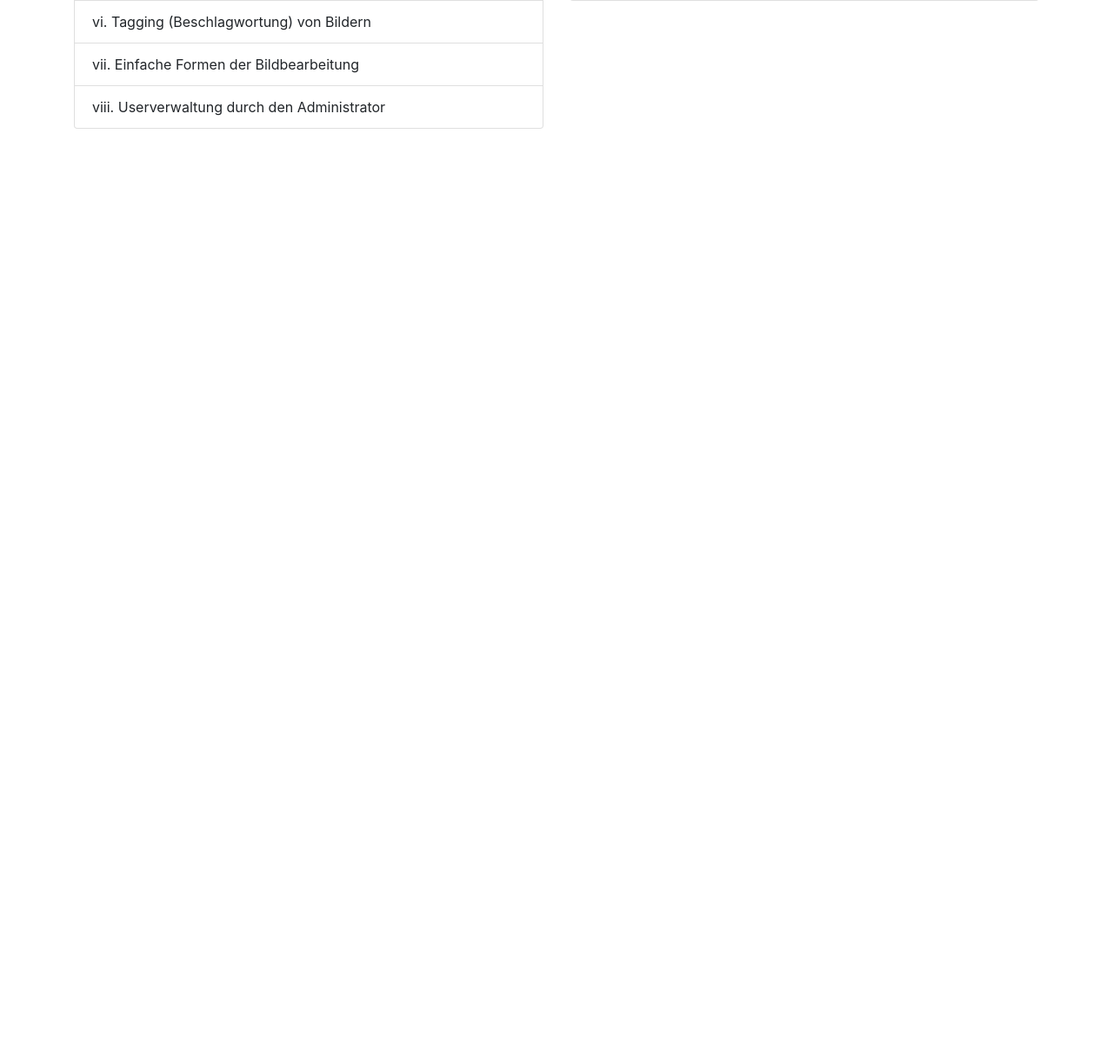
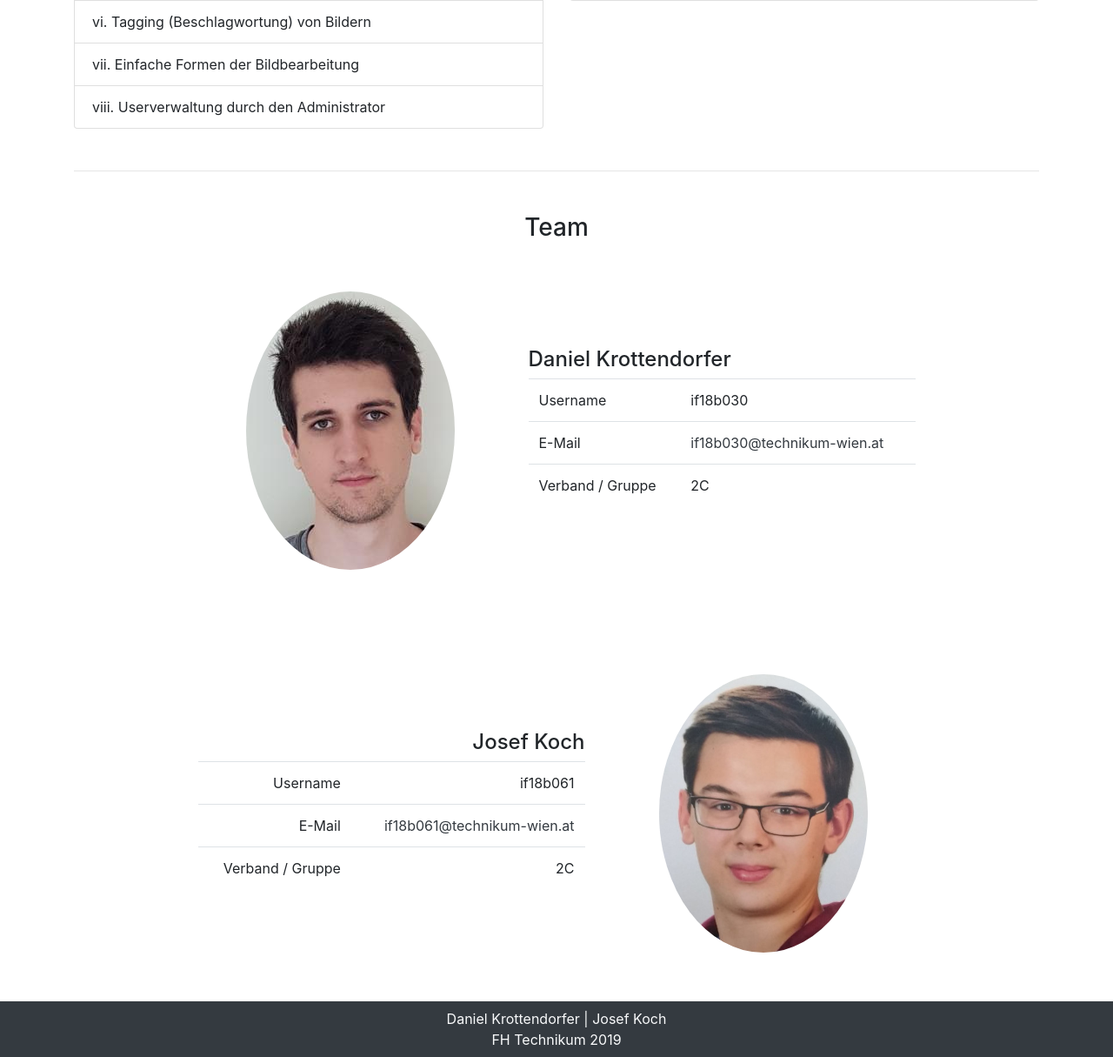
Before and after one commit to PepiJK/BildVerwaltung, a PHP site: page /index.php?url=home in a window 1280 px wide. Shown: the part 573-1788 px from the top of the page at 87% size. Before the commit the page ends 721 px from the top, so only its background shows below. Run offline with PHP 8.4, Linux system fonts and the light colour scheme; data that the repository does not hold is empty; some libraries are stand-ins or nearby versions.

Commit message:
home and footer done

```diff
--- a/index.php
+++ b/index.php
@@ -4,19 +4,18 @@
 	include './utility/DB.class.php';
 	include "./model/USER.class.php";
 
+	// create database object -> connect to database
 	$db = new DB();
 
-	// if user is is logged in create user object
+	// if user is logged in create user object
 	if(isset($_SESSION['username'])) {
 		$user = new USER($_SESSION['username'], $_SESSION['vorname'], $_SESSION['nachname'], $_SESSION['email'], $_SESSION['password'], $_SESSION['admin']);
 	}
 
-	// standard link = Home
+	// standard url = home
 	if (!isset($_GET['url'])) {
 		$_GET['url'] = 'home';
 	}
-	//$_SESSION['loggedin'] = true;
-	//$_SESSION['admin'] = true;
 
 ?>
 
@@ -80,10 +79,70 @@
 						</ul>
 					</div>
 				</div>
+				<hr class="mt-5">
+
+				<h3 class="mt-5 text-center">Team</h3>
+
+				<!-- Daniel Krottendorfer -->
+				<div id="daniel" class="row align-items-center justify-content-sm-center mt-2 py-5 rounded">
+					<div class="col-12 col-sm-3 col-md-4 text-center">
+						<img class="img-fluid rounded-circle mb-2 teampics" src="./res/img/daniel.jpg" alt="Daniel Krottendorfer" />
+					</div>
+					<div class="col-12 col-sm-9 col-md-8 col-lg-5 text-center text-sm-left">
+						<h4 class="">Daniel Krottendorfer</h4>
+						<table class="table">
+							<tr>
+								<td>Username</td>
+								<td>if18b030</td>
+							</tr>
+							<tr>
+								<td>E-Mail</td>
+								<td><a class="text-dark" href="mailto:if18b030@technikum-wien.at">if18b030@technikum-wien.at</a></td>
+							</tr>
+							<tr>
+								<td>Verband / Gruppe</td>
+								<td>2C</td>
+							</tr>
+						</table>
+					</div>
+				</div>
+
+				<!-- Josef Koch -->
+				<div id="josef" class="row align-items-center justify-content-sm-center mt-3 py-5 rounded">
+					<div class="col-12 col-sm-3 col-md-4 text-center order-sm-2">
+						<img class="img-fluid rounded-circle mb-2 teampics" src="./res/img/josef.jpg" alt="Josef Koch" />
+					</div>
+					<div class="col-12 col-sm-9 col-md-8 col-lg-5 text-center text-sm-right order-sm-1">
+						<h4 class="">Josef Koch</h4>
+						<table class="table">
+							<tr>
+								<td>Username</td>
+								<td>if18b061</td>
+							</tr>
+							<tr>
+								<td>E-Mail</td>
+								<td><a class="text-dark" href="mailto:if18b061@technikum-wien.at">if18b061@technikum-wien.at</a></td>
+							</tr>
+							<tr>
+								<td>Verband / Gruppe</td>
+								<td>2C</td>
+							</tr>
+						</table>
+					</div>
+				</div>
 			</div>
 		</main>
 
 		<?php } ?>
+
+		<!-- Footer -->
+		<footer>
+			<div class="container-fluid bg-dark text-center text-light py-2">
+				<a class="text-light" href="./index.php?url=home#daniel">Daniel Krottendorfer</a> |
+				<a class="text-light" href="./index.php?url=home#josef">Josef Koch</a><br />
+				<a class="text-light" target="_blank" href="http://www.technikum-wien.at">FH Technikum</a> 2019
+			</div>
+		</footer>
 
 		<script src="https://code.jquery.com/jquery-3.3.1.min.js"></script>
 		<script src="https://cdnjs.cloudflare.com/ajax/libs/popper.js/1.14.7/umd/popper.min.js"></script>
--- a/res/css/style.css
+++ b/res/css/style.css
@@ -13,3 +13,7 @@
 .active {
 	border-bottom: solid white;
 }
+
+.teampics {
+  width: 240px;
+}
```
Also changed, not shown: res/img/daniel.jpg (added), res/img/josef.jpg (added).
